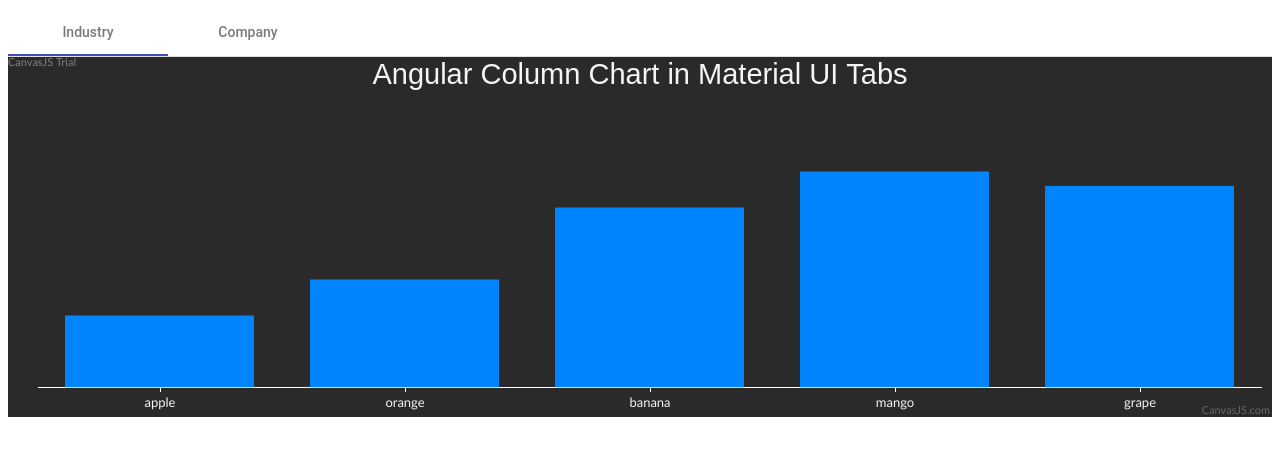
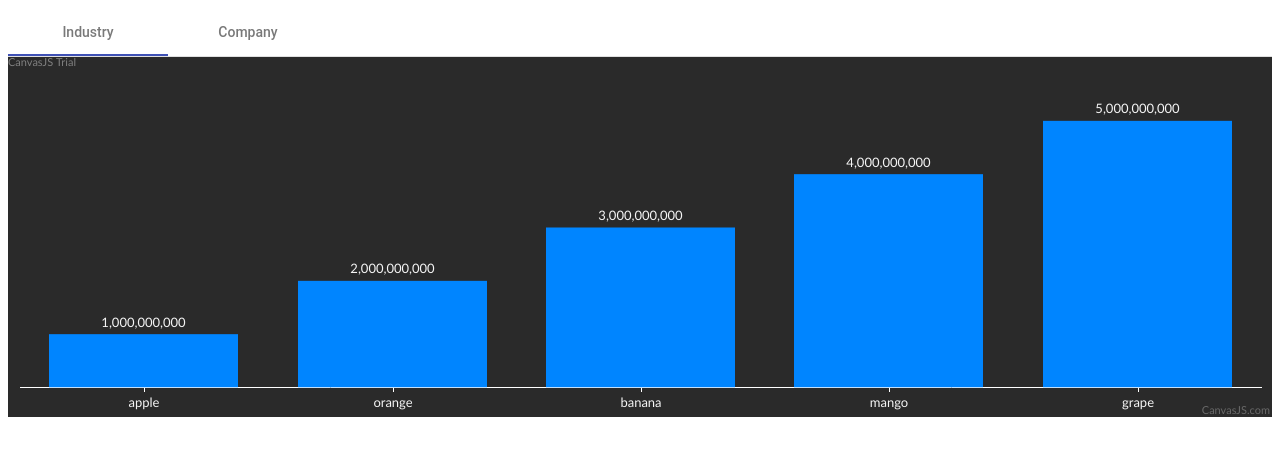
Before and after one commit to budsalvetti/angular-accrete-charts-data, an Angular app: page / in a window 1280 px wide. Shown: the top 456 px of the page. Built offline with nearby package versions, Linux system fonts and the light colour scheme.

Commit message:
1 file modified

```diff
--- a/src/app/app.component.ts
+++ b/src/app/app.component.ts
@@ -23,23 +23,29 @@ export class AppComponent {
     animationEnabled: true,
     theme: 'dark1',
     title: {
-      text: 'Angular Column Chart in Material UI Tabs',
+      //text: 'Angular Column Chart in Material UI Tabs',
     },
     axisY:{
       gridThickness: 0,
       lineThickness: 0,
       tickThickness: 0,
-      labelFontSize: 0
+      labelFontSize: 0,
+      tickLength: 0,
+      margin: -80
     },
+    axisX:{},
     data: [
       {
+        indexLabel: "{y}",
+        indexLabelPlacement: "outside",
+        indexLabelOrientation: "horizontal",
         type: 'column',
         dataPoints: [
-          { label: 'apple', color:'#0085ff', y: 10 },
-          { label: 'orange', color:'#0085ff', y: 15 },
-          { label: 'banana', color:'#0085ff', y: 25 },
-          { label: 'mango', color: '#0085ff', y: 30 },
-          { label: 'grape', color: '#0085ff', y: 28 },
+          { label: 'apple', color:'#0085ff', y: 1000000000 },
+          { label: 'orange', color:'#0085ff', y: 2000000000 },
+          { label: 'banana', color:'#0085ff', y: 3000000000 },
+          { label: 'mango', color: '#0085ff', y: 4000000000 },
+          { label: 'grape', color: '#0085ff', y: 5000000000 },
         ],
       },
     ],
```
